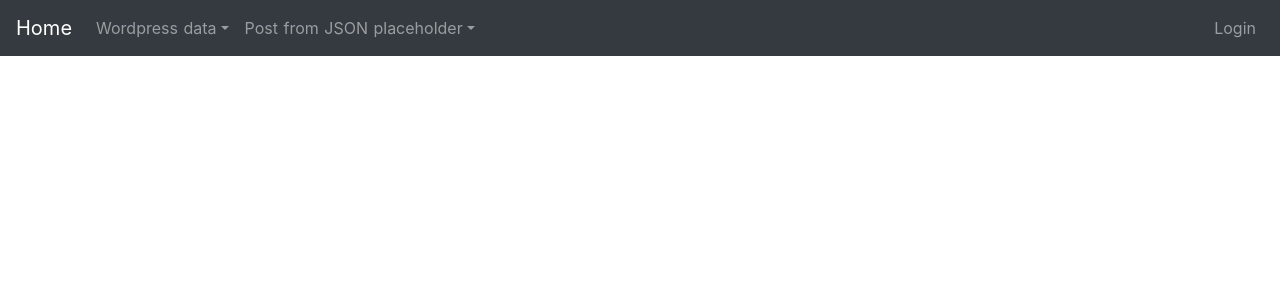
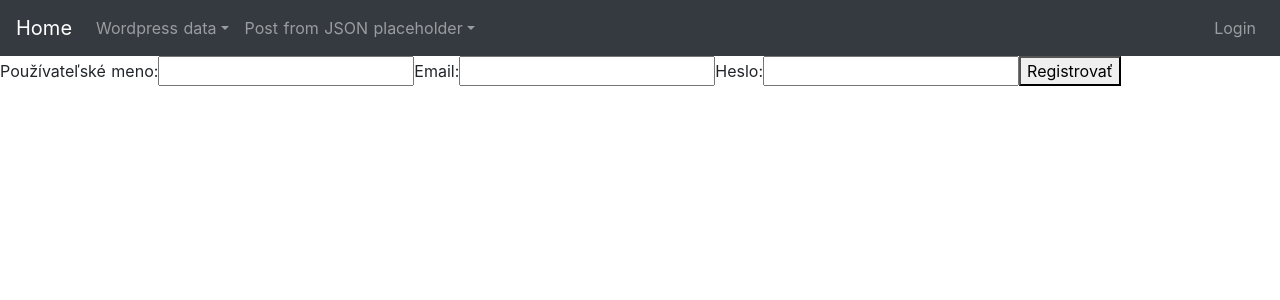
Before and after one commit to trenccan777/Nuxt-Learning, a Nuxt app: page /registracia-pouzivatela in a window 1280 px wide. Shown: the top 300 px of the page. Built offline with nearby package versions, Linux system fonts and the light colour scheme.

Commit message:
Dev new user registration

```diff
--- /dev/null
+++ b/pages/registracia-pouzivatela.vue
@@ -0,0 +1,50 @@
+<template>
+  <form id="login-form" @submit="userRegistration">
+    <label>Používateľské meno:</label>
+    <input v-model="registration.username" type="text" class="reg-username" />
+    <label>Email:</label>
+    <input v-model="registration.email" type="email" class="reg-email" />
+    <label>Heslo:</label>
+    <input
+      v-model="registration.password"
+      type="password"
+      class="reg-password"
+    />
+    <button type="submit">Registrovať</button>
+  </form>
+</template>
+
+<script>
+export default {
+  data() {
+    return {
+      registration: {
+        username: '',
+        email: '',
+        password: ''
+      }
+    }
+  },
+  methods: {
+    async userRegistration(e) {
+      e.preventDefault()
+      const token = localStorage.getItem('auth._token.local')
+
+      const data = {
+        username: this.registration.username,
+        password: this.registration.password,
+        email: this.registration.email
+      }
+
+      this.$axios.setHeader('Content-Type', 'application/json')
+      this.$axios.setHeader('accept', 'application/json')
+      this.$axios.setHeader('Authorization', token)
+
+      const response = await this.$axios.post('/users', data)
+      return response
+    }
+  }
+}
+</script>
+
+<style></style>
```
